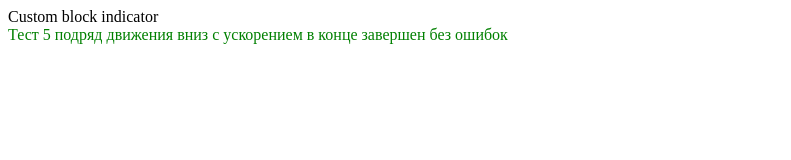
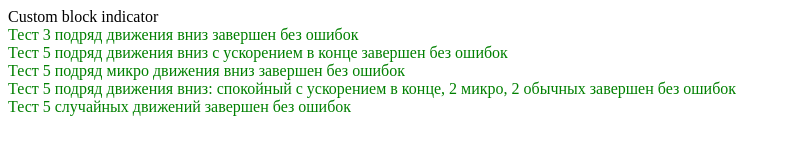
Before and after one commit to Promo/wheel-indicator, a website: page demo/test.html in a window 1280 px wide. Shown: the whole page, without its empty margins (0-791 px from the left). Drawn offline with Linux system fonts and the light colour scheme.

Commit message:
Добавил тестов

```diff
--- a/demo/test.html
+++ b/demo/test.html
@@ -37,18 +37,36 @@ Custom block indicator
                 test2: {
                     discription: '5 подряд движения вниз с ускорением в конце',
                     times: [-1,9,6,8,9,7,8,9,9,23,7,13,6,10,5,8,9,9,5,9,8,9,7,8,16,6,7,18,17,16,18,16,17,18,16,16,17,16,17,16,17,17,17,16,17,17,17,16,18,15,16,17,17,96,7,8,8,10,6,13,4,12,3,11,6,15,3,9,4,17,17,8,21,15,12,19,14,17,17,16,18,16,17,16,17,17,16,17,17,17,16,17,17,17,17,15,17,17,18,16,71,5,8,11,8,6,10,9,5,9,7,12,6,14,16,18,17,15,18,17,15,17,18,16,18,15,17,17,16,17,17,20,13,17,17,15,17,17,17,16,17,17,17,17,17,15,18,16,17,16,19,60,3,9,6,9,9,5,11,7,8,8,11,5,12,3,12,4,15,3,13,5,13,3,14,18,16,16,16,18,16,16,17,17,17,17,16,16,18,17,16,17,16,17,16,17,17,17,16,17,18,17,15,16,18,17,16,16,17,17,16,17,29,5,11,5,21,12,4,6,7,9,10,3,13,14,17,19,13,18,15,18,16,17,16,19,14,17,17,17,17,16,16,18,16,17,18,15,16,17,16,17,17,17,16,17,16,17,17,17,16,17,16,17,17,16,22,14,15,17,17,17,16,16,18,15,19,15,17,17,17,16,17,16,17,16,17,17,16,17,17,16,18,16,15,18,19,15,17,17,17,17,15,18,33,15,15],
-
                     values: [1,1,1,1,2,2,4,3,7,27,19,14,23,13,39,18,27,36,31,32,48,42,66,76,61,128,125,120,114,108,102,97,92,87,82,78,74,68,65,60,56,52,48,44,42,38,35,32,29,27,25,23,20,2,4,8,13,15,27,26,30,44,49,54,59,62,64,68,87,140,153,146,138,132,124,118,111,104,100,95,92,87,83,78,73,69,64,60,56,52,48,44,40,38,35,31,29,27,23,21,1,4,8,14,25,32,59,60,85,137,121,131,244,224,206,192,177,169,158,149,145,139,134,130,124,120,114,110,105,101,96,92,87,83,78,72,69,64,60,56,52,48,44,40,38,35,32,29,27,25,22,1,2,3,4,5,7,9,12,14,19,21,24,26,32,41,41,54,60,75,77,107,106,198,187,174,163,152,143,134,128,123,118,114,108,103,99,94,90,85,81,76,73,67,63,58,54,50,46,44,40,37,34,31,29,25,23,21,19,18,16,15,1,2,4,5,25,26,39,86,95,149,186,180,318,286,260,238,220,205,194,182,177,171,166,160,155,149,145,139,135,130,124,119,115,110,104,101,96,92,87,82,78,72,69,64,60,56,52,48,44,41,38,35,32,29,27,25,22,20,18,16,15,13,12,11,10,9,8,7,7,6,6,5,5,4,4,4,3,3,3,2,2,2,1,1,1,1,1,1,1,1,1,1,1,1,1],
-
-
-                result: [ 'down', 'down', 'down', 'down', 'down' ]
+                    result: [ 'down', 'down', 'down', 'down', 'down' ]
+                },
+                test3: {
+                    discription: '5 подряд микро движения вниз',
+                    times: [-1,7,8,10,17,17,15,15,18,17,30,1,19,16,17,16,73,7,9,7,10,14,19,16,17,17,17,16,17,17,16,16,19,16,78,8,7,10,15,17,17,17,16,18,15,18,16,18,16,17,100,7,8,9,20,16,14,18,19,16,14,15,17,22,-1,7,9,16,18,17,17,15,17,17,16,18,16,17,17,16,16,18,16,18,16,17,16,17,16,17,17,20,13,18,15,17,19,16,16,17,16,16,17,17,16,36,14,34],
+                    values: [1,2,2,4,4,4,4,4,4,4,4,3,3,3,2,2,1,2,3,3,6,6,6,6,7,7,7,6,5,5,4,4,4,3,1,1,3,5,5,5,5,5,6,5,5,4,4,4,3,3,1,3,2,5,5,5,5,5,6,5,5,4,4,4,1,7,13,14,14,14,14,14,16,15,13,12,11,10,9,8,7,7,6,5,5,4,4,4,3,3,3,2,2,2,2,1,1,1,1,1,1,1,1,1,1,1,1,1],
+                    result: [ 'down', 'down', 'down', 'down', 'down' ]
+                },
+                test4: {
+                    discription: '5 подряд движения вниз: спокойный с ускорением в конце, 2 микро, 2 обычных',
+                    times: [-1,8,7,7,14,4,8,8,9,6,11,7,11,5,6,11,26,3,9,16,17,16,17,17,16,16,17,17,17,16,17,17,16,17,17,16,17,18,16,16,17,17,16,89,7,8,10,10,5,17,15,18,16,17,17,17,16,18,15,17,18,71,7,9,10,5,12,15,18,16,20,13,17,16,17,17,16,17,18,15,16,19,16,84,7,8,7,11,7,10,5,14,4,13,4,15,4,12,16,17,18,17,16,17,16,17,17,16,16,19,15,-1,8,8,9,6,10,7,15,18,17,16,17,16,18,16,17,16,17,18,16,16,17,16,17,16,17,17,17,16,18,16,16,17,16,17,17,16,17,16,18,16,18,16,17,16,17,17,16,17,18,16,16,16,17,17,16,17,17,16,17,17,16,17,34,16],
+                    values: [1,1,3,2,4,5,6,14,18,44,71,112,157,133,191,117,236,215,200,187,176,167,159,150,145,139,134,130,124,120,114,110,105,101,96,92,87,83,78,72,68,64,60,1,6,14,14,16,37,40,41,48,47,45,45,42,38,36,33,30,27,1,2,2,3,5,10,10,10,12,12,12,12,11,10,9,8,7,7,6,5,5,4,1,3,5,8,13,14,20,21,38,40,69,38,59,125,123,119,115,108,102,97,92,87,83,78,74,68,65,60,1,3,10,10,15,29,58,63,77,77,75,72,70,66,61,57,52,50,46,42,39,36,33,30,27,25,23,21,18,17,15,14,13,12,11,9,8,8,7,6,6,5,5,4,4,4,3,3,3,2,2,2,2,1,1,1,1,1,1,1,1,1,1,1,1],
+                    result: [ 'down', 'down', 'down', 'down', 'down' ]
+                },
+                test5: {
+                    discription: '5 случайных движений',
+                    times: [-1,8,9,6,9,8,9,7,8,8,8,9,7,8,8,9,7,23,2,4,4,13,3,15,2,9,6,8,12,12,17,17,17,15,18,17,15,18,15,18,16,16,17,17,17,16,85,10,7,8,9,7,8,8,9,8,9,7,9,5,12,5,12,4,15,2,14,2,13,3,17,6,12,10,11,15,18,16,17,16,18,20,13,16,16,18,16,16,17,17,17,16,16,17,19,15,16,17,17,16,17,17,17,16,17,16,17,17,17,16,17,17,44,8,8,8,9,6,16,14,4,17,16,16,16,17,17,18,15,17,16,18,17,16,17,17,15,18,16,17,16,17,16,18,16,16,17,17,17,18,52,7,8,9,7,11,6,15,16,11,16,18,16,17,17,16,18,16,18,14,18,15,17,18,17,17,15,17,16,17,17,17,16,17,17,15,18,17,18,81,8,7,9,10,5,19,9,17,16,15,19,18,16,17,18,16,15,17,16,18,19,15,16,18,16,16,18,16,17,17,11,16,21,18,15,19,16,13,16,17,20,13,16,22,11,18,21,12,18,15,17,17,16,17,17,18,16,15,34,17,33],
+                    values: [1,1,1,1,1,2,2,2,5,3,4,6,7,7,12,9,15,17,23,31,26,64,35,81,44,97,98,64,164,155,146,139,130,122,116,110,105,101,96,92,87,82,77,72,68,64,1,2,3,3,4,5,12,6,10,8,10,9,9,15,8,12,11,12,19,21,22,27,33,46,134,108,77,172,164,153,144,135,127,122,114,110,105,101,96,92,87,82,77,72,68,64,60,56,52,48,44,40,38,35,32,29,27,25,22,20,18,16,15,13,12,11,1,3,4,5,8,7,9,20,26,26,27,26,26,24,23,21,19,18,16,15,13,12,11,10,9,8,7,7,6,6,5,4,4,4,4,3,3,3,1,13,33,92,164,173,279,439,362,321,289,266,247,229,218,213,206,199,193,187,181,174,170,164,158,153,147,143,137,132,127,122,118,113,108,104,98,94,90,2,6,10,18,20,19,47,50,59,59,57,55,52,50,46,42,39,36,33,31,27,25,23,21,19,18,16,15,13,12,11,10,9,8,7,7,6,5,5,4,4,4,3,3,3,2,2,2,2,1,1,1,1,1,1,1,1,1,1,1,1,1],
+                    result: [ 'down', 'down', 'down', 'down', 'down' ]
                 }
             }
         }
     };
 
-//    startTest(tests.macos.ya.test1);
+    startTest(tests.macos.ya.test1);
     startTest(tests.macos.ya.test2);
+    startTest(tests.macos.ya.test3);
+    startTest(tests.macos.ya.test4);
+    startTest(tests.macos.ya.test5);
 
     function startTest(test) {
 
```
Also changed, not shown: lib/wheel-indicator.js.
